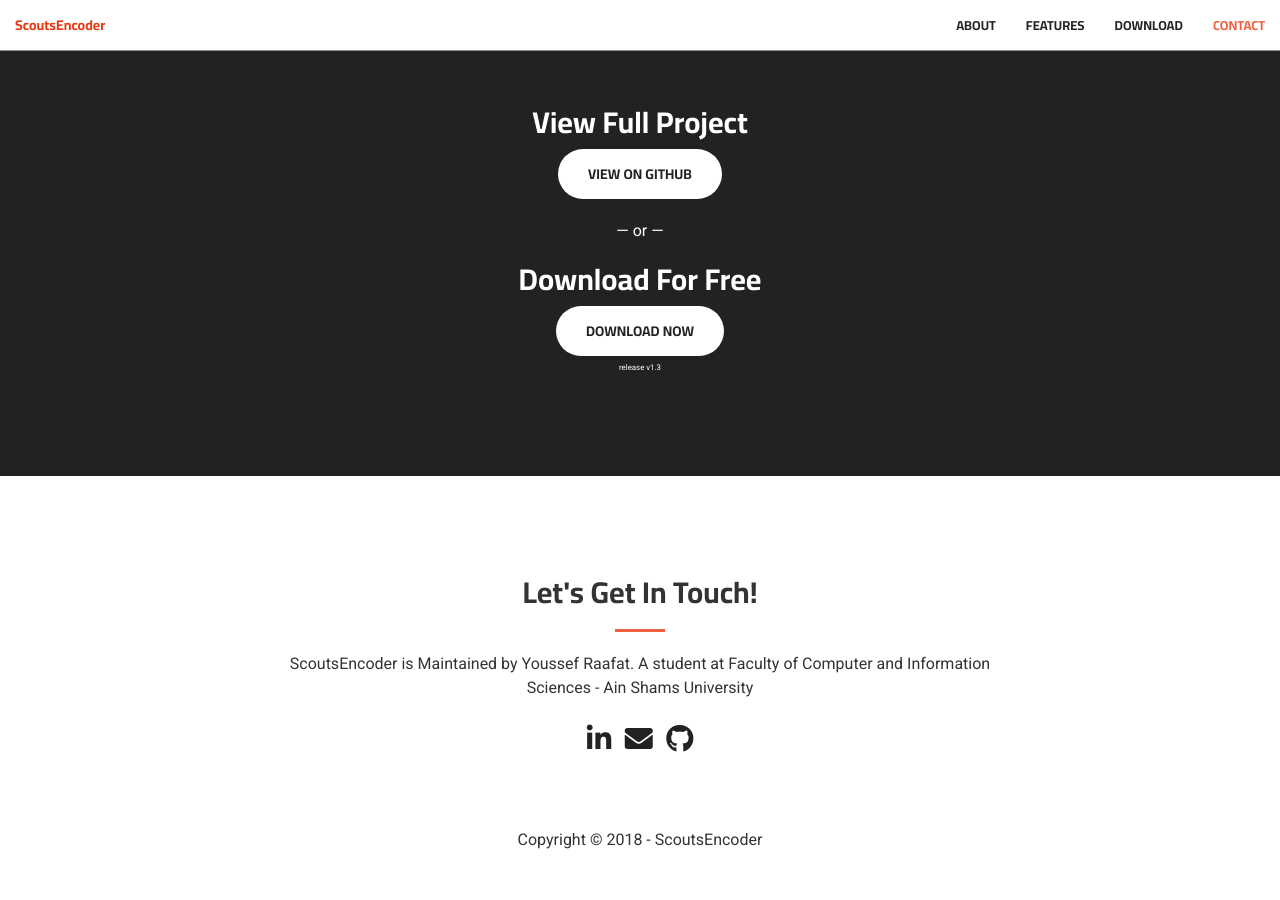
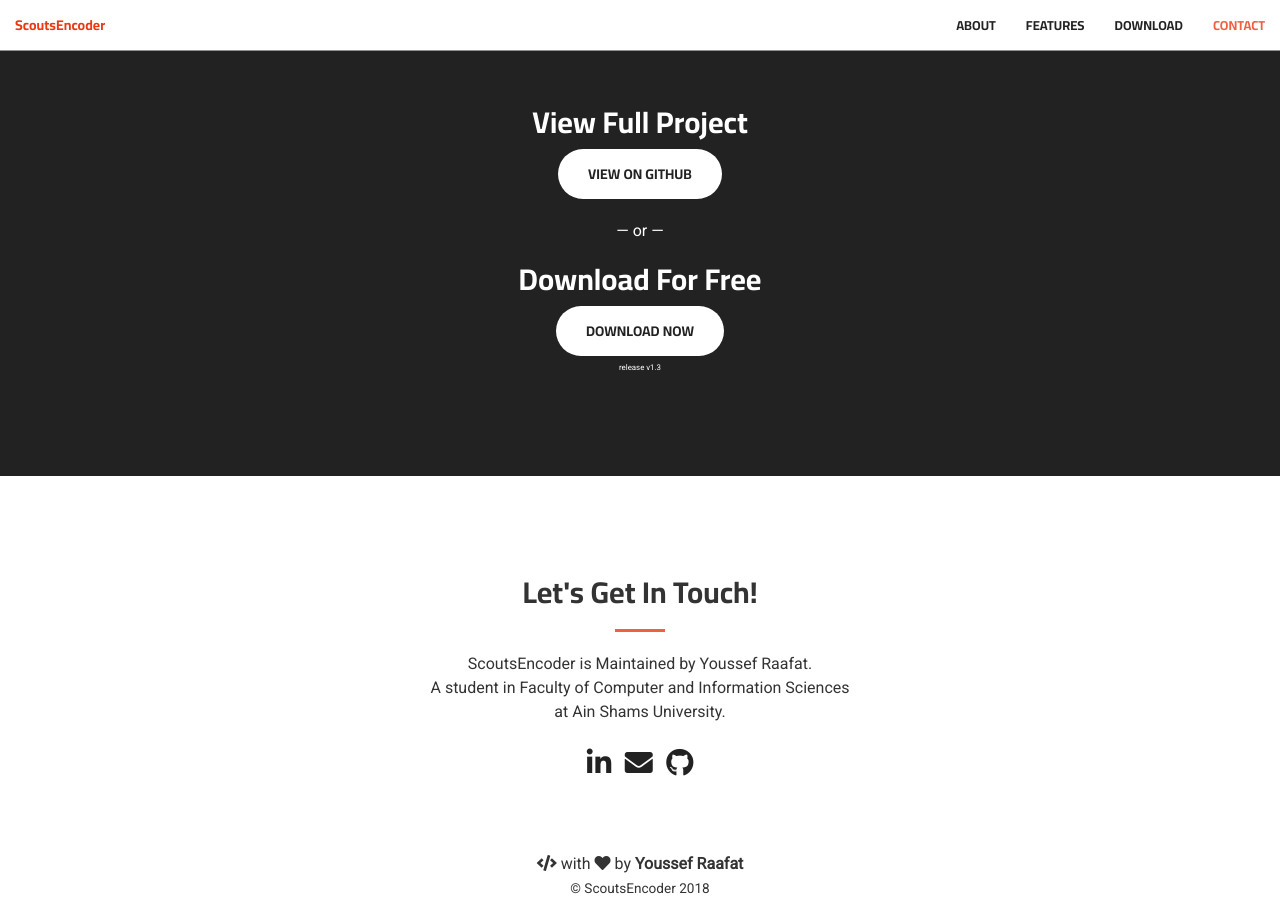
Before and after one commit to yousinix/ScoutsEncoder, a Jekyll site: the page built from index.html, in a window 1280 px wide and 900 px high, scrolled down 2381 px. Built offline with Jekyll 4.4.1, drawn with Linux system fonts in a browser that asks for light colours; nearby versions of some CDN libraries; before the commit the page ends 3239 px from its top, so only the background shows below that.

Commit message:
Modify contact section and footer

```diff
--- a/_includes/contact.html
+++ b/_includes/contact.html
@@ -1,11 +1,12 @@
 <section id="contact">
+
     <div class="container">
 
         <div class="row text-center">
             <div class="col-lg-8 col-lg-offset-2 text-center">
                 <h2 class="section-heading">Let's Get In Touch!</h2>
                 <hr class="primary">
-                <p>ScoutsEncoder is Maintained by Youssef Raafat. A student at Faculty of Computer and Information Sciences - Ain Shams University</p>
+                <p>ScoutsEncoder is Maintained by Youssef Raafat.</br> A student in Faculty of Computer and Information Sciences</br> at Ain Shams University.</p>
             </div>
         </div>
 
@@ -24,11 +25,13 @@
             </a>
 
         </div>
+
     </div>
 
 </section>
 
 
 <footer class="footer text-center">
-    <p>Copyright © 2018 - ScoutsEncoder</p>
+    <p><i class="fas fa-code"></i> with <i class="fas fa-heart"></i> by <strong>Youssef Raafat</strong></br>
+    <small>© ScoutsEncoder 2018</small></p>
 </footer>
```
